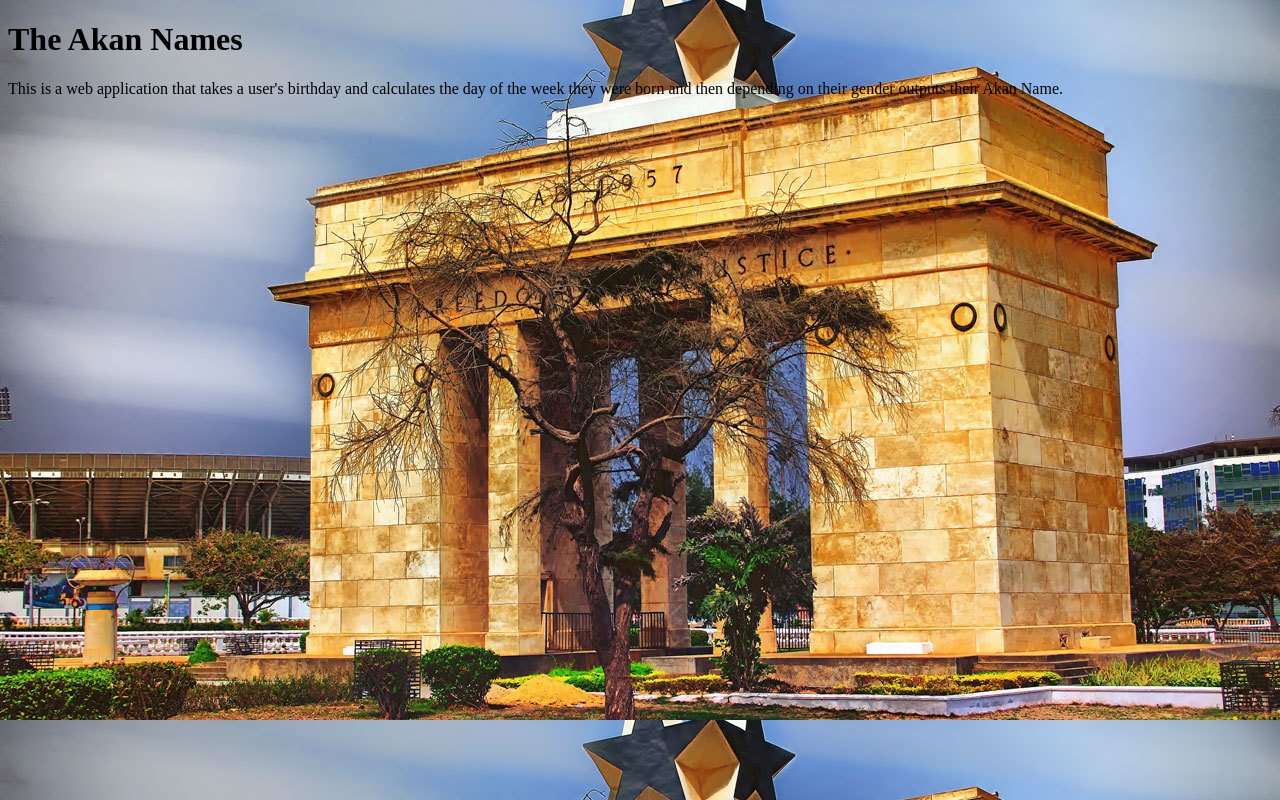
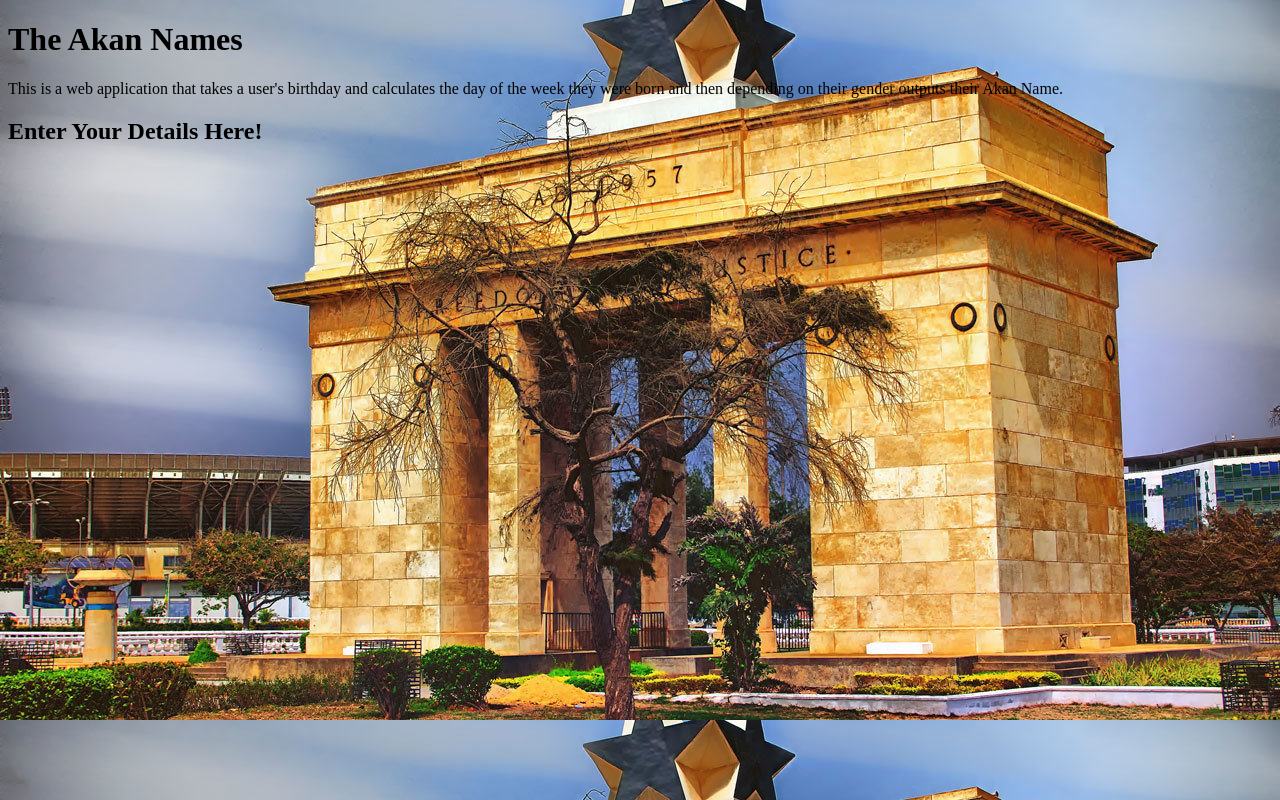
Before and after one commit to Cheruiyot-Moryn/Akan-Names, a plain HTML site: page index.html in a window 1280 px wide. Drawn offline with Linux system fonts and the light colour scheme.

Commit message:
form class

```diff
--- a/index.html
+++ b/index.html
@@ -13,5 +13,7 @@
         <h1>The Akan Names</h1>
         <p>This is a web application that takes a user's birthday and calculates the day of the week they were born and then depending on their gender outputs their Akan Name. </p>
 
+<div class="container">
+    <h2>Enter Your Details Here!</h2>
 </body>
 </html>
```
